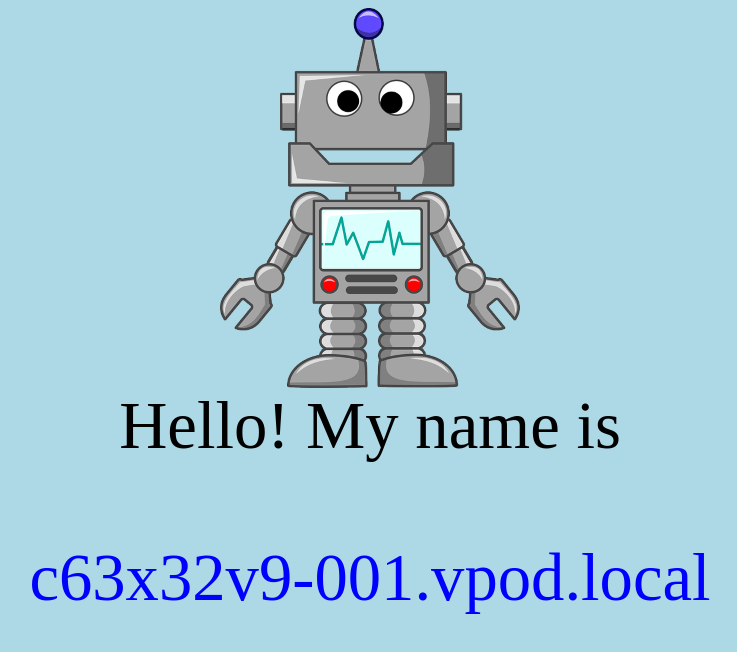
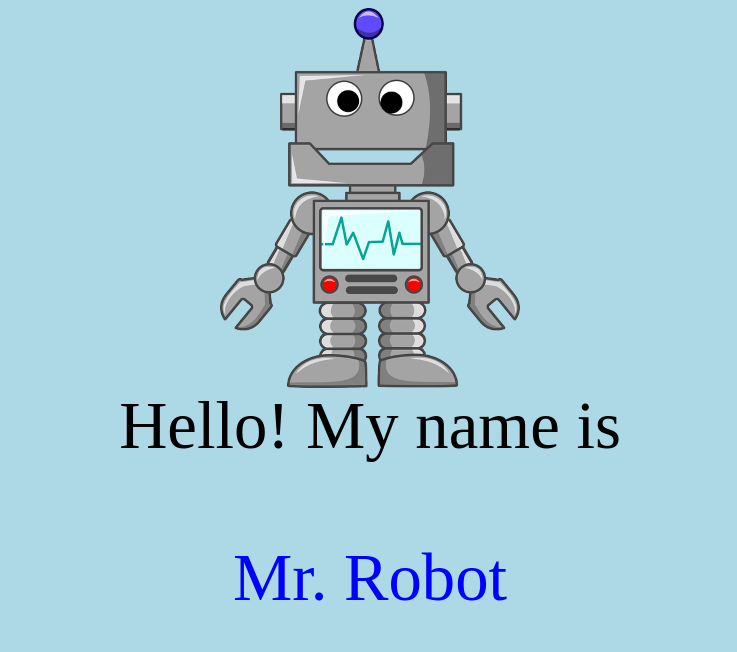
Before and after one commit to cferber/websites, a plain HTML site: page index.html in a window 1280 px wide. Shown: the whole page, without its empty margins (270-1007 px from the left). Drawn offline with Linux system fonts and the light colour scheme.

Commit message:
Update index.html

```diff
--- a/index.html
+++ b/index.html
@@ -4,6 +4,6 @@
 <center><img src="robot.png"></center>
 <center>Hello! My name is</center>
 <br>
-<center style="color:blue">c63x32v9-001.vpod.local</center>
+<center style="color:blue">Mr. Robot</center>
 </body>
 </html>
```
